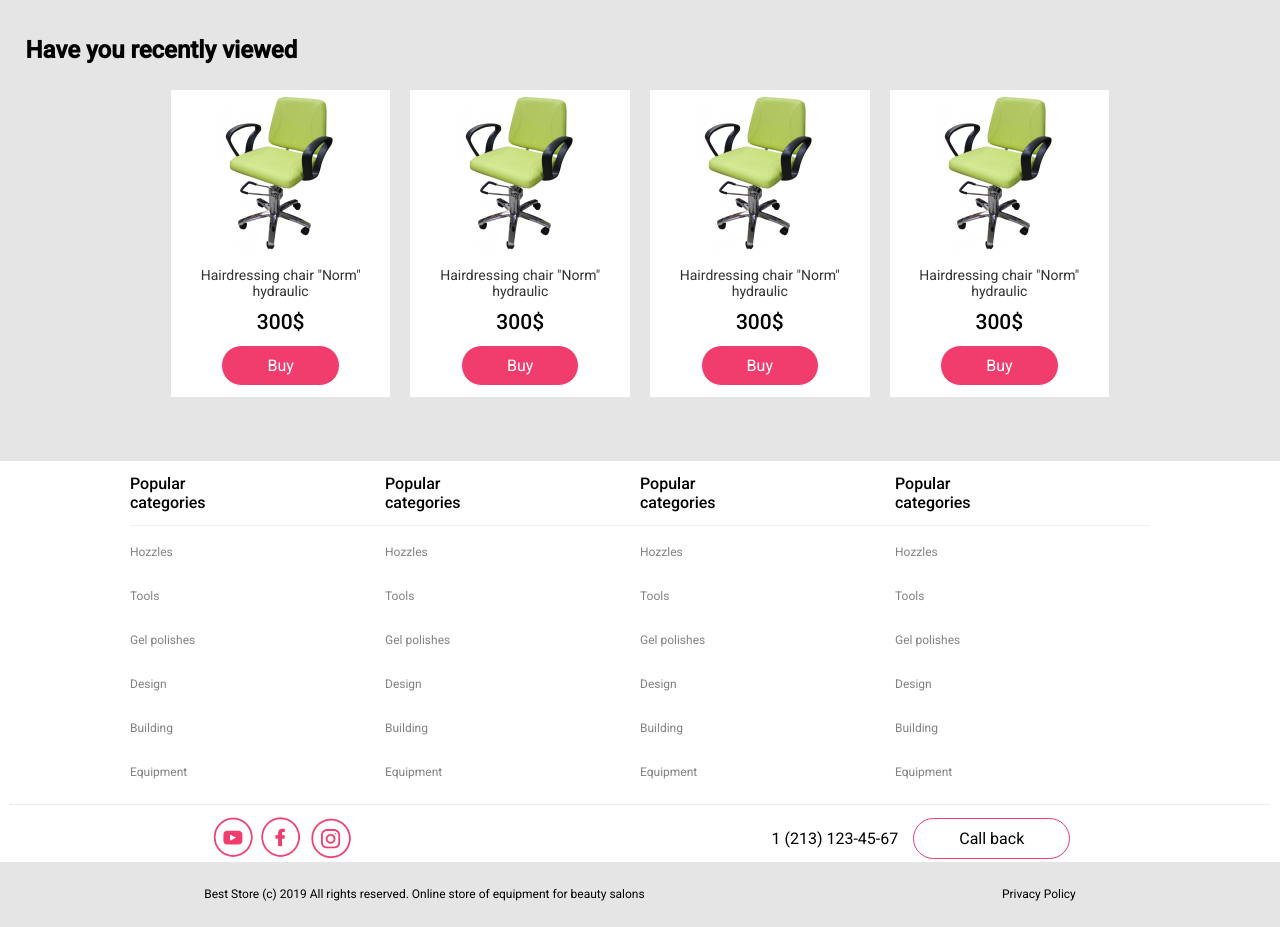
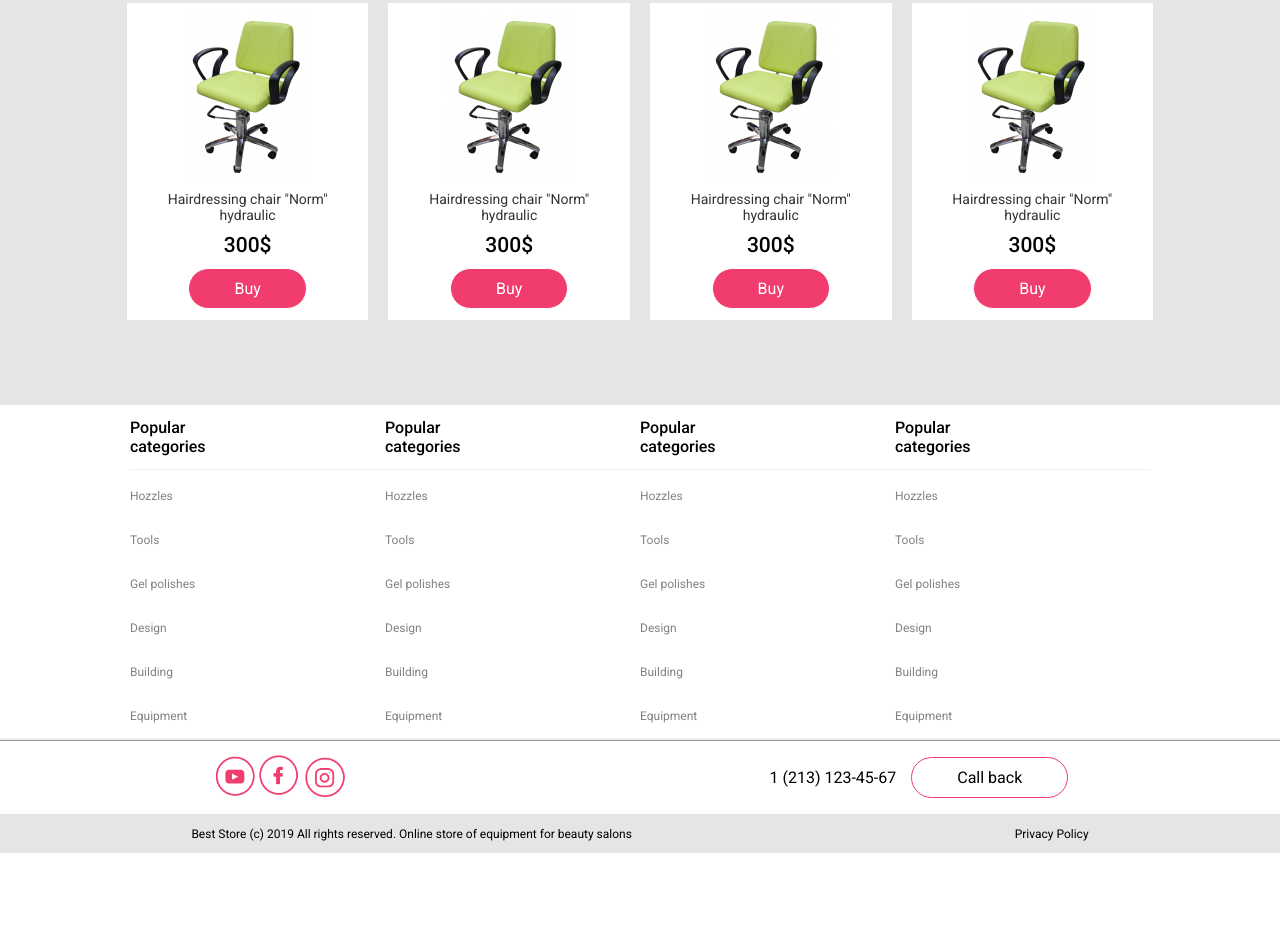
Before and after one commit to YR95/hw6_beauty_redone, a plain HTML site: page index.html in a window 1280 px wide. Shown: the part 1813-2740 px from the top of the page. After the commit the page ends 2666 px from the top, so only its background shows below. Drawn offline with Linux system fonts and the light colour scheme.

Commit message:
Update margins & paddings

```diff
--- a/index.html
+++ b/index.html
@@ -75,7 +75,7 @@
             <button class="chair-items-button">Buy</button>
         </li>
     </ul>
-</div>
+
     <div class="pink-rectangles-section">
         <div class="envelope-rectangle">
             <div class="rectangle-icon">
@@ -136,8 +136,6 @@
             </li>
         </ul>
     </div>
-
-<div class="special-offers-section">
     <H1 class="special-offers-header">Have you recently viewed</H1>
 
     <ul class="chair">
@@ -168,10 +166,9 @@
     </ul>
 
 </div>
-
 <ul class="popular-category-section">
     <li>
-        <h1 class="popular-category-section-header">Popular<br>
+        <h1 class="popular-category-section-header">Popular
             categories</h1>
         <img src="icon/Line.png">
         <ul class="pop-item">
@@ -185,7 +182,7 @@
 
     </li>
     <li>
-        <h1 class="popular-category-section-header">Popular<br>
+        <h1 class="popular-category-section-header">Popular
             categories</h1>
         <img alt="line" src="icon/Line.png">
         <ul class="pop-item">
@@ -198,7 +195,7 @@
         </ul>
     </li>
     <li>
-        <h1 class="popular-category-section-header">Popular<br>
+        <h1 class="popular-category-section-header">Popular
             categories</h1>
         <img alt="line" src="icon/Line.png">
         <ul class="pop-item">
@@ -212,7 +209,7 @@
         </ul>
     </li>
     <li>
-        <h1 class="popular-category-section-header">Popular<br>
+        <h1 class="popular-category-section-header">Popular
             categories</h1>
         <img alt="line" src="icon/Line.png">
         <ul class="pop-item">
@@ -226,13 +223,13 @@
     </li>
 </ul>
 <footer>
-    <hr class="navigation-line">
+
     <div class="media-section">
-        <div>
-            <img alt="yo" class="media-icon" src="icon/yo.png">
-            <img alt="fc" class="media-icon" src="icon/fc.png">
-            <img alt="inst" class="media-icon" src="icon/img.png">
-        </div>
+        <ul class="media-section-media-url" >
+            <li><a><img alt="yo" class="media-icon" src="icon/yo.png"></a></li>
+            <li><a> <img alt="fc" class="media-icon" src="icon/fc.png"></a></li>
+            <li><a><img alt="inst" class="media-icon" src="icon/img.png"></a></li>
+        </ul>
         <div class="beauty-tel-button">
             <p class="tel">1 (213) 123-45-67</p>
             <button class="beauty-button">Call back</button>
--- a/style/style.css
+++ b/style/style.css
@@ -101,7 +101,7 @@
     justify-content: center;
     align-items: flex-start;
     min-height: 525px;
-    padding-left:10%;
+    padding-left: 10%;
 
 }
 
@@ -130,20 +130,21 @@
     color: #FFFFFF;
     border-radius: 35px;
     padding: 10px 45px;
-    border:  1px solid;
+    border: 1px solid;
 }
 
 .special-offers-section {
     display: flex;
     background: #E5E5E5;
     flex-direction: column;
+    padding: 30px 7%;
 }
 
 .special-offers-header {
     font-family: Roboto;
     font-size: 24px;
     font-weight: 700;
-    margin: 2%;
+    margin-bottom: 2%;
 }
 
 .chair {
@@ -159,6 +160,7 @@
     flex-direction: column;
     align-items: center;
     background: #FFFFFF;
+    padding: 1%;
 }
 
 .chair-items-img {
@@ -170,8 +172,9 @@
     font-family: Roboto;
     font-size: 14px;
     font-weight: 400;
+    width: 80%;
     color: #333333;
-    padding: 5%;
+    margin: 5% 0;
 }
 
 .chair_price {
@@ -189,8 +192,8 @@
     border-color: #F13C6E;
     border-radius: 35px;
     padding: 10px 45px;
-    margin: 5%;
-    border:  1px solid;
+    margin-top: 5%;
+    border: 1px solid;
 }
 
 .pink-rectangles-section {
@@ -217,7 +220,7 @@
     font-size: 18px;
     font-weight: 700;
     color: #FFFFFF;
-    padding: 10px;
+    margin-bottom: 5%;
 }
 
 .pink-rectangles-text {
@@ -225,17 +228,21 @@
     font-size: 14px;
     font-weight: 400;
     color: #FFFFFF;
-    padding: 10px;
+    margin-bottom: 5%;
+
 }
 
 .pink-icon {
     max-width: 150px;
-    padding: 10px;
+    padding-left: 10px;
+    padding-right: 10px;
 }
-.media-icon{
+
+.media-icon {
     max-width: 45px;
     max-height: 43px;
 }
+
 .rectangle-button {
     background: #F13C6E;
     color: #FFFFFF;
@@ -245,7 +252,7 @@
     color: #FFFFFF;
     border-radius: 35px;
     padding: 10px 45px;
-    border:  1px solid;
+    border: 1px solid;
 }
 
 .rectangle-input {
@@ -270,7 +277,7 @@
     display: flex;
     justify-content: center;
     background: #E5E5E5;
-    padding: 4%;
+    padding: 3%;
 }
 
 .impulse > li {
@@ -278,23 +285,26 @@
     padding: 25px;
     border: #E5E5E5 1px solid;
 }
-.popular-category-section-header{
+
+.popular-category-section-header {
     font-family: Roboto;
     font-size: 16px;
     font-weight: 500;
     align-items: center;
     padding-top: 5%;
+    width: 60px;
 }
-.popular-category-section{
+
+.popular-category-section {
     display: flex;
     flex-direction: row;
     justify-content: center;
     align-content: center;
-
+    border-bottom-style: ridge;
 
 }
 
-.pop-item>li{
+.pop-item > li {
     text-align: left;
     padding: 15px 0 15px 0;
     font-family: Roboto;
@@ -302,13 +312,15 @@
     font-weight: 400;
     color: #828282;
 }
-.media-section{
+
+.media-section {
     display: flex;
     justify-content: space-around;
     align-items: center;
-    align-items: center;
+    padding: 1% 0;
 }
-.rights-section{
+
+.rights-section {
     background: #E5E5E5;
     display: flex;
     justify-content: space-around;
@@ -316,5 +328,11 @@
     font-family: Roboto;
     font-size: 12px;
     font-weight: 400;
-    padding: 2%;
+    padding: 1% 0;
 }
+
+.media-section-media-url {
+    display: flex;
+    justify-content: space-around;
+    align-items: center;
+}
```
Lines whose indentation alone changed are shown as unchanged.
